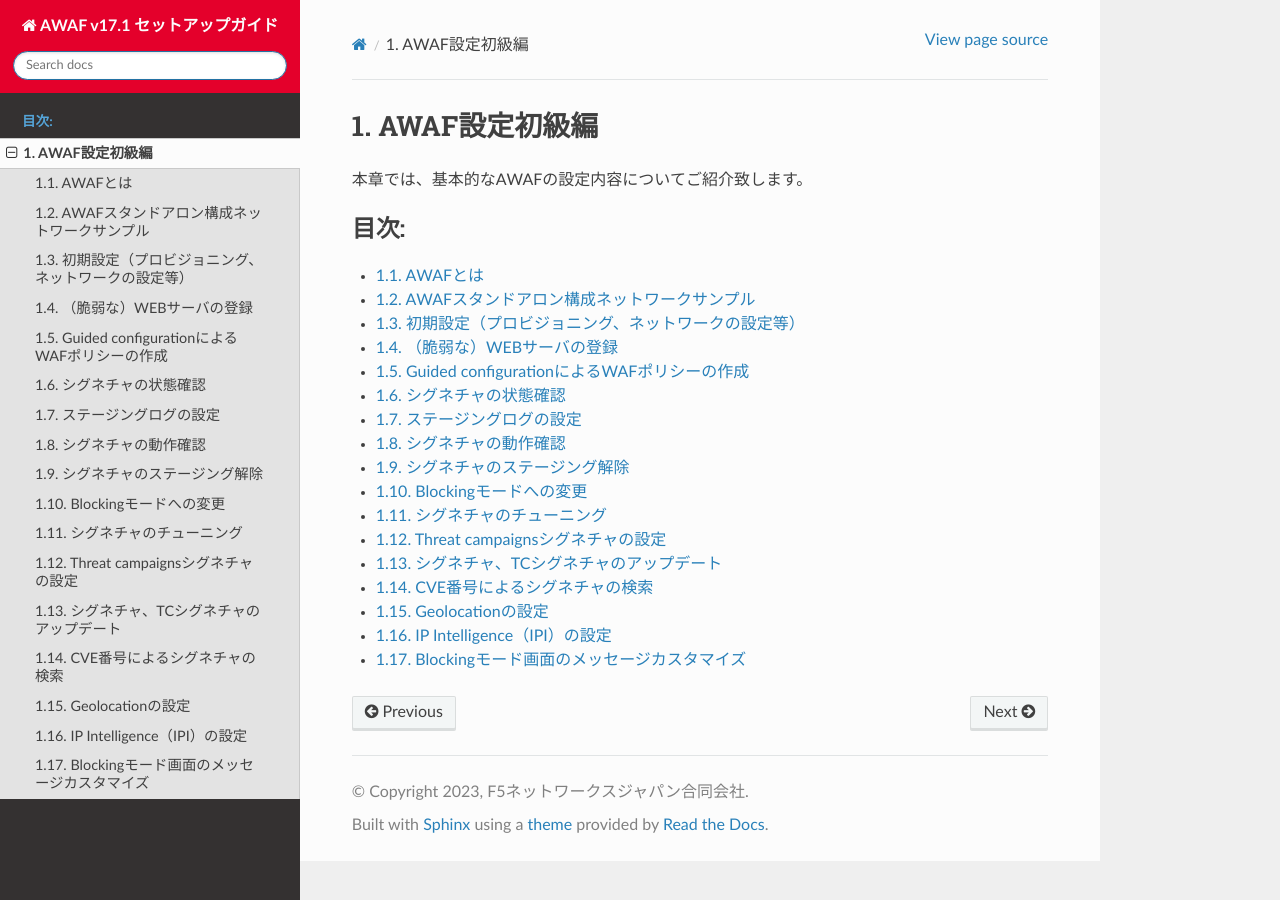
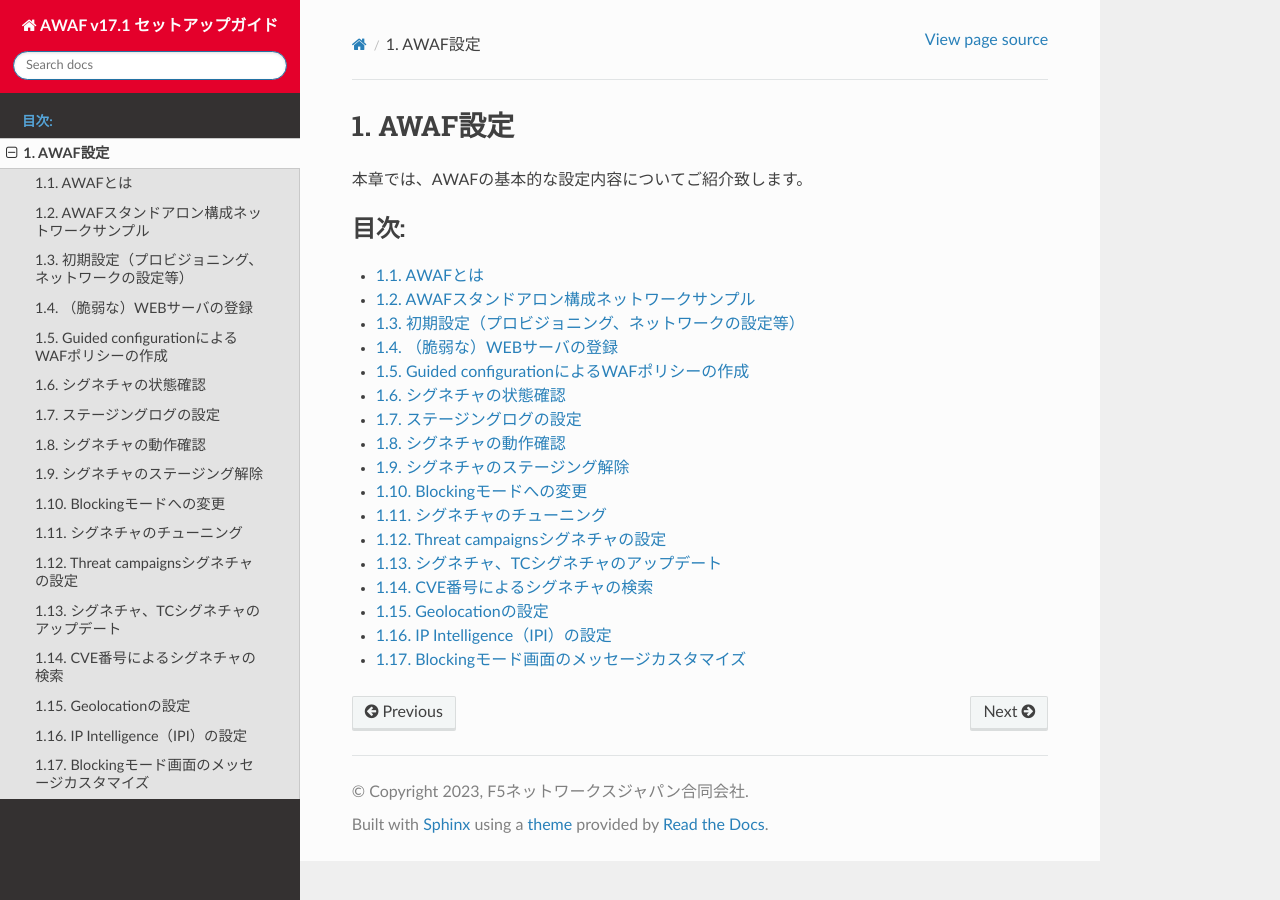
Before and after one commit to BeF5/f5j-easy-setup-waf-17, a Sphinx documentation site: the page built from docs/content1/content1.rst, in a window 1280 px wide. Built offline with Sphinx 7.4.7 and the Read the Docs theme 3.1.0, drawn with Linux system fonts in a browser that asks for light colours.

Commit message:
Update content1.rst

```diff
--- a/docs/content1/content1.rst
+++ b/docs/content1/content1.rst
@@ -1,7 +1,7 @@
-AWAF設定初級編
+AWAF設定
 ================================================
 
-本章では、基本的なAWAFの設定内容についてご紹介致します。
+本章では、AWAFの基本的な設定内容についてご紹介致します。
 
 
 .. toctree::
```
